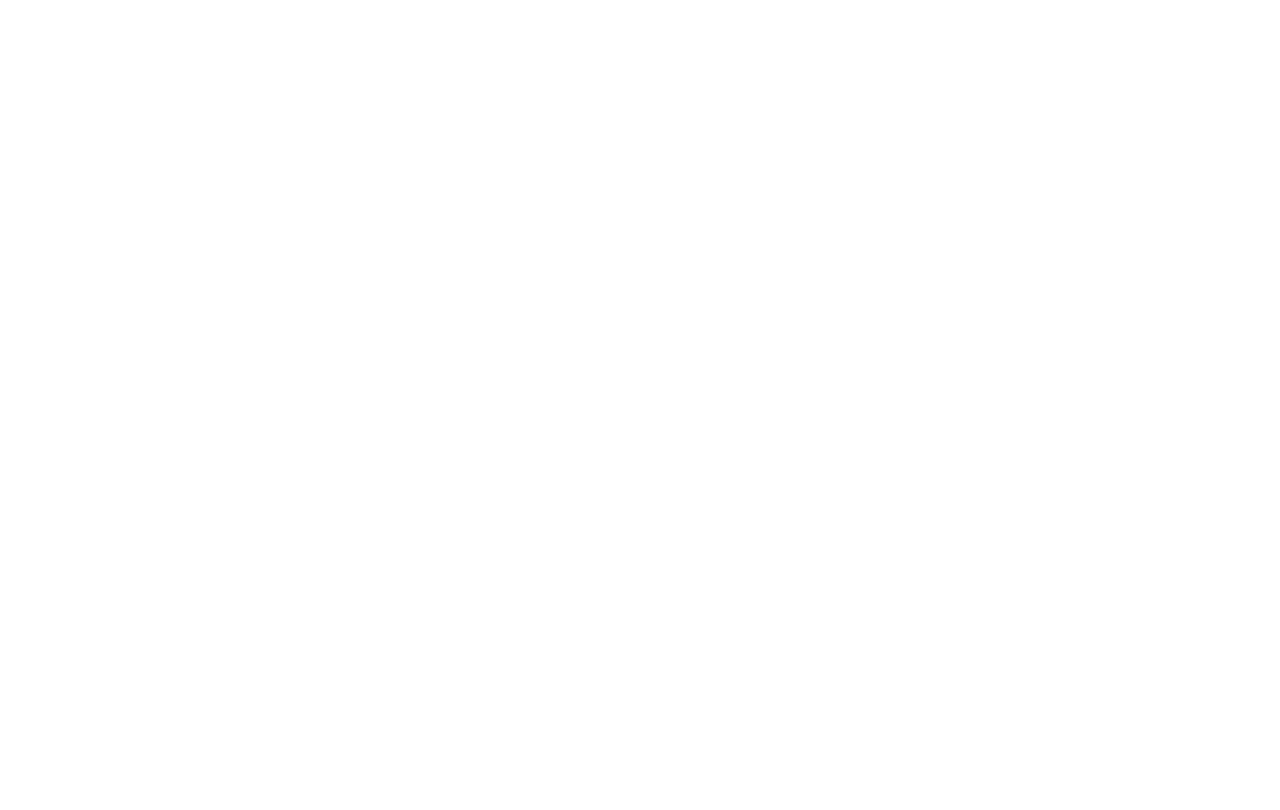
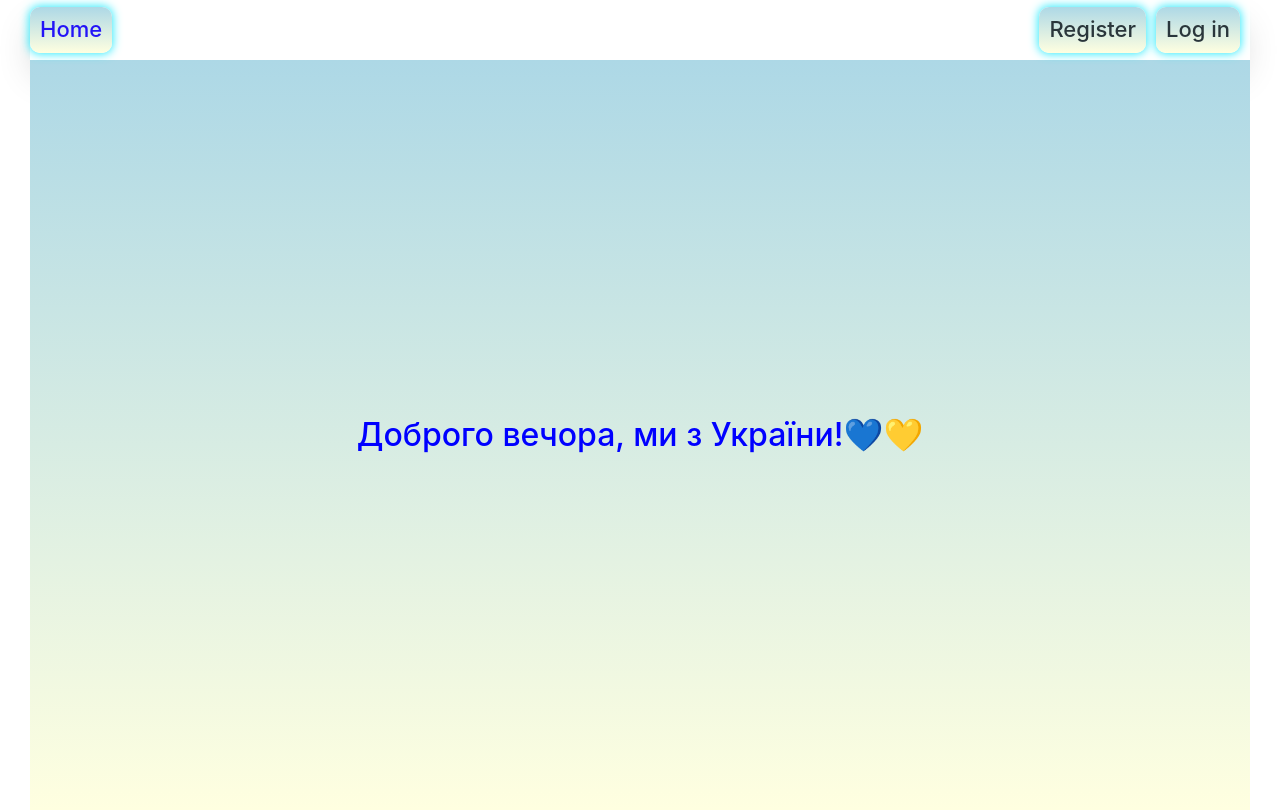
Before and after one commit to PofigKto/goit-react-hw-08-phonebook, a React (Create React App) app: page / in a window 1280 px wide. Built offline with nearby package versions, Linux system fonts and the light colour scheme.

Commit message:
some fixes

```diff
--- a/src/index.js
+++ b/src/index.js
@@ -11,8 +11,8 @@
 
 ReactDOM.render(
   <React.StrictMode>
-    {/* <BrowserRouter> */}
-    <BrowserRouter basename="/goit-react-hw-08-phonebook/">
+    <BrowserRouter>
+      {/* <BrowserRouter basename="/goit-react-hw-08-phonebook/"> */}
       <Provider store={store}>
         <App />
       </Provider>
--- a/src/views/HomeView/HomeView.jsx
+++ b/src/views/HomeView/HomeView.jsx
@@ -4,9 +4,11 @@
 const HomeView = () => (
   <Container>
     <Title>
-      Wellcome!!!
+      {/* Wellcome!!! */}
+      Доброго вечора, ми з України!
       <span role="img" aria-label="Иконка приветствия">
-        💁‍♀️
+        {/* 💁‍♀️ */}
+        💙💛
       </span>
     </Title>
   </Container>
--- a/src/views/HomeView/HomeView.styled.js
+++ b/src/views/HomeView/HomeView.styled.js
@@ -5,10 +5,12 @@
   display: flex;
   align-items: center;
   justify-content: center;
+  background: linear-gradient(lightblue, lightyellow);
 `;
 
 export const Title = styled.h1`
   font-weight: 500;
   font-size: 48;
   text-align: center;
+  color: blue;
 `;
```
